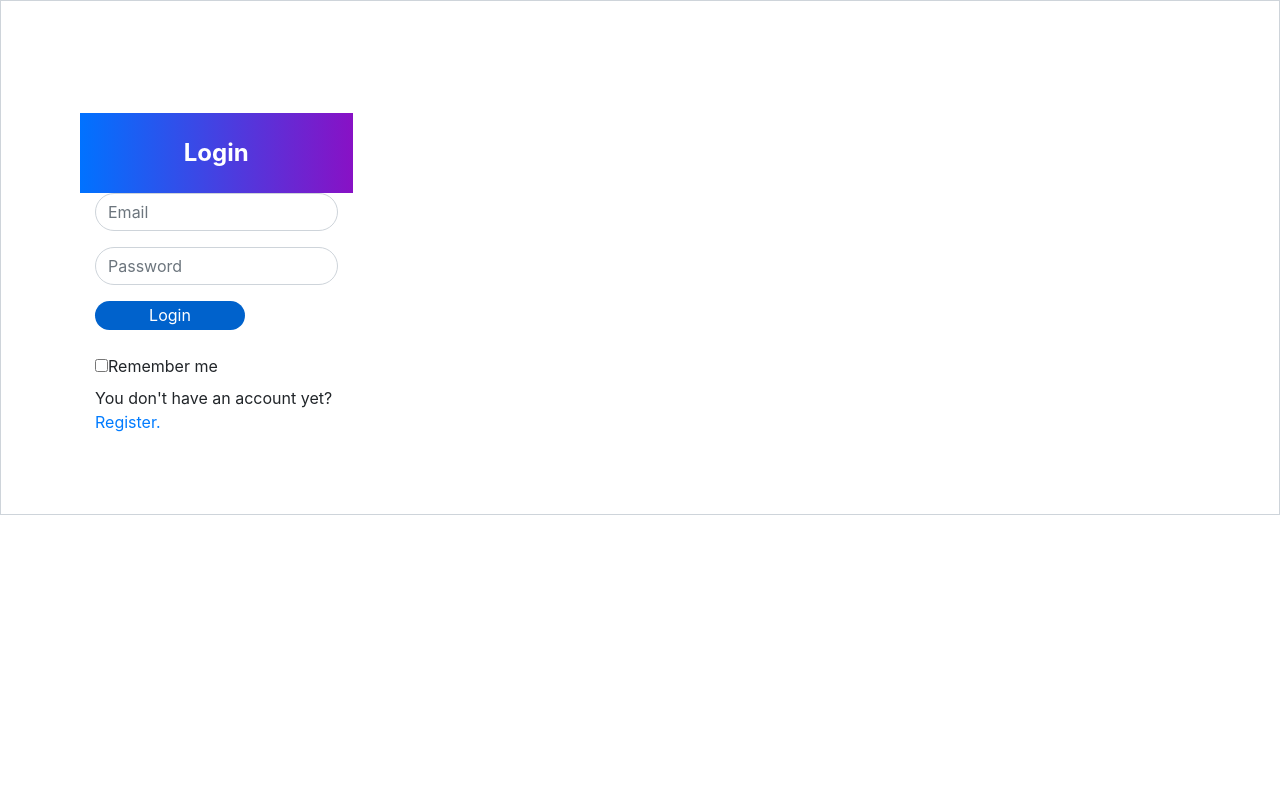
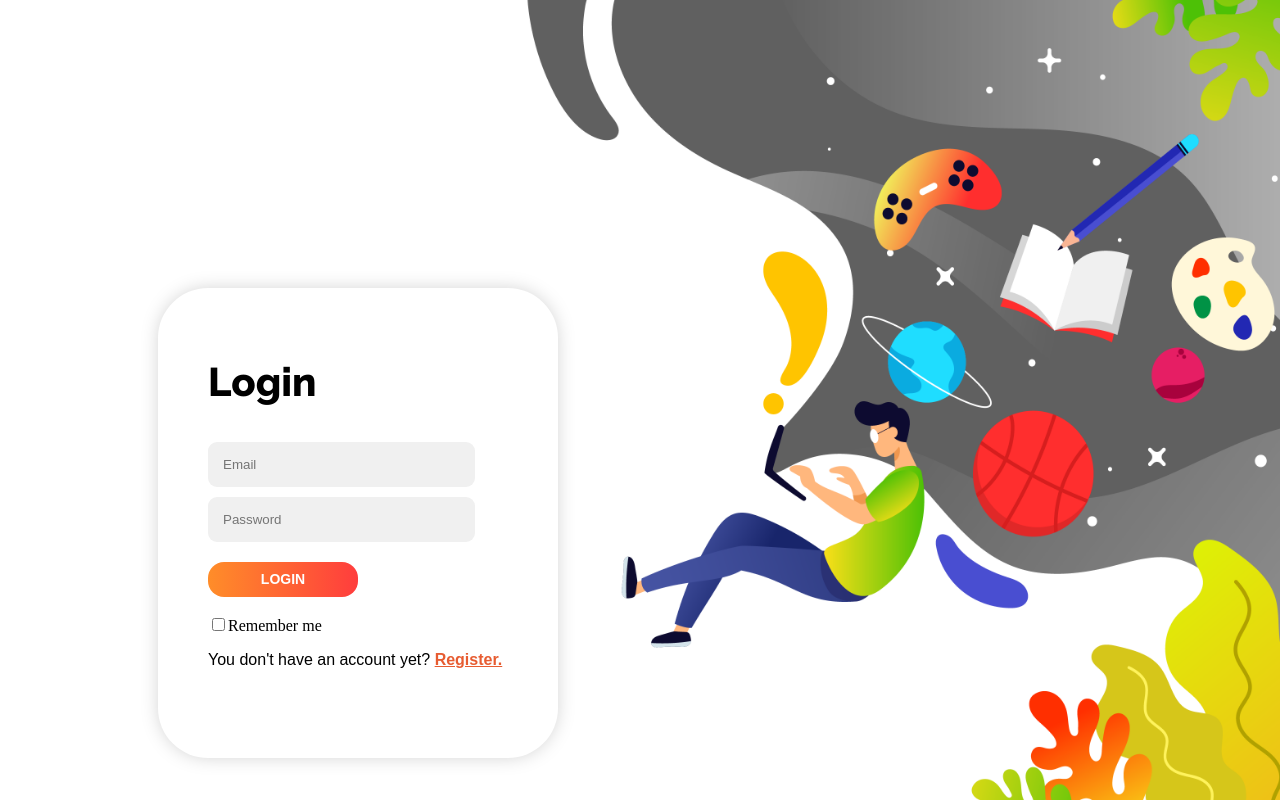
Before and after one commit to Britt-bit/PHP-project, a PHP site: page /login.php in a window 1280 px wide. Run offline with PHP 8.4, Linux system fonts and the light colour scheme.

Commit message:
login css

```diff
--- /dev/null
+++ b/css/login.css
@@ -0,0 +1,96 @@
+/*Achtergrond*/
+body{
+    background: url(../images/bg.png) no-repeat  center fixed;
+    background-size: 100%;
+}
+
+/*logo*/
+
+
+h1{
+    font-size: 40px;
+    font-family: 'Raleway', sans-serif;
+    margin-left: 50px;
+    margin-top: 70px;
+}
+
+/*foutmelding*/
+.error{
+    background-color: rgb(255, 165, 113);
+    height: 50px;
+    width: 400px;
+    border-radius: 12px;
+}
+
+.error p{
+    font-family: Arial, Helvetica, sans-serif;
+    font-size: 16px;
+    text-align: center;
+    padding-top: 13px;
+    color: white;
+
+}
+
+/*Login formulier*/
+.form{
+    background-color: rgb(255, 255, 255);
+    height: 470px;
+    width: 400px;
+    float: left;
+    margin-left: 150px;
+    margin-top: 280px;
+    border-radius: 50px;
+    box-shadow: 0px 0px 19px -2px rgba(0, 0, 0, 0.205);
+
+}
+
+/*NOG ZIEN + REKENING HOUDEN MET DE ERROR!*/
+.formbox{
+    background-color: rebeccapurple;
+}
+
+/*Input veld*/
+.inputField{
+    width: 250px;
+    height: 35px;
+    border-radius: 10px;
+    margin-top: 10px;
+    margin-left: 50px;
+    border-style: hidden;
+    border-radius: 9px;
+    padding-top: 5px;
+    padding-bottom: 5px;
+    background-color: rgb(240, 240, 240);
+    padding-left: 15px;
+}
+
+/*Submit button*/
+.btnSubmit{
+    width: 150px;
+    height: 35px;
+    border-radius: 16px;
+    border-style: hidden;
+    background: linear-gradient(90deg, rgba(255,141,41,1) 0%, rgba(255,61,61,1) 100%);
+    color: white;
+    font-family: 'Raleway', sans-serif;
+    font-size: 14px;
+    font-family: Arial, Helvetica, sans-serif;
+    font-weight: bold;
+}
+
+
+/*Checkbox*/
+.rememberMe{
+
+}
+/*Registreren*/
+.loginSettings a{
+    color: rgb(231, 92, 49);
+    font-weight: bold;
+}
+
+/**/
+.loginSettings{
+    margin-left: 50px;
+    margin-top: 20px;
+}
--- a/css/style.css
+++ b/css/style.css
@@ -1,39 +1,9 @@
-.note
-{
-    margin-top: 2em;
-    text-align: center;
-    height: 80px;
-    background: -webkit-linear-gradient(left, #0072ff, #8811c5);
-    color: #fff;
-    font-size: 1.5em;
-    font-weight: bold;
-    line-height: 80px;
-}
-.form-content
-{
-    padding: 5%;
-    border: 1px solid #ced4da;
-    margin-bottom: 2%;
-}
-.form-control{
-    border-radius:1.5rem;
-}
-.btnSubmit
-{
-    border:none;
-    border-radius:1.5rem;
-    padding: 1%;
-    width: 20%;
-    cursor: pointer;
-    background: #0062cc;
-    color: #fff;
+/*Algemene css*/
+body{
+    background-color: white;
+
 }
 
-.form__error
-{
-  color: red;
-  font-weight: lighter;
-  padding: 0.5em 1em;
-  margin-bottom: 1em;
-  font-size: 0.9em;
+p{
+    font-family: Arial, Helvetica, sans-serif;
 }
--- a/login.php
+++ b/login.php
@@ -28,8 +28,6 @@ function canLogin($email, $password){
         return false;
     }
 
-
-
     if($password == $user['password']){
         return true;
     }else{
@@ -45,7 +43,6 @@ $errors = [];
 
 //Detecteer submit
 if(!empty($_POST)){
-
 
     try{
     $user = new User();
@@ -77,9 +74,6 @@ if(!empty($_POST)){
 }
 }
 
-
-
-
 ?>
 
 
@@ -88,53 +82,45 @@ if(!empty($_POST)){
 <head>
     <meta charset="UTF-8">
     <meta name="viewport" content="width=device-width, initial-scale=1.0">
-    <link rel="stylesheet" href="https://stackpath.bootstrapcdn.com/bootstrap/4.4.1/css/bootstrap.min.css" integrity="sha384-Vkoo8x4CGsO3+Hhxv8T/Q5PaXtkKtu6ug5TOeNV6gBiFeWPGFN9MuhOf23Q9Ifjh" crossorigin="anonymous">
-    <link href="//maxcdn.bootstrapcdn.com/bootstrap/4.1.1/css/bootstrap.min.css" rel="stylesheet" id="bootstrap-css">
-    <link rel="stylesheet" href="/css/style.css">
+    <link href="https://fonts.googleapis.com/css2?family=Raleway:wght@800&display=swap" rel="stylesheet">
+    <link rel="stylesheet" href="./css/style.css">
+    <link rel="stylesheet" href="./css/login.css">
+
     <title>Login</title>
 </head>
 <body>
 
-
-
-<div class="container register-form">
-  <div class="form"></div>
+  <div>
     <!--Error melding-->
     <?php if( isset($error) ): ?>
-        <div class="alert alert-danger" role="alert">
+        <div class="error" role="alert">
             <p>
             <?php echo $error; ?>
             </p>
         </div>
     <?php endif;?>
-        </div>
-
-
-
+  </div>
 
         <form action="" method="POST">
-            <div class="form-content">
-            <div class="col-md-6">
-                    <div class="note col-md-6">
-                    <p>Login</p>
-                    </div>
+            <div class="form">
+                    <h1> Login</h1>
+
                 <!-- Email veld -->
-                    <div class="form-group col-md-6">
-                        <input name="email" id="email" type="text" placeholder="Email" class= "form-control" value="<?php if(isset($_POST['email'])) echo $_POST['email']; ?>">
+                    <div class="email">
+                        <input name="email" id="email" type="text" placeholder="Email" class= "inputField" value="<?php if(isset($_POST['email'])) echo $_POST['email']; ?>">
                     </div>
 
                 <!-- Password veld -->
-
-                    <div class="form-group col-md-6">
-                        <input name="password" id="password" type="password" placeholder="Password" class= "form-control"  value="">
+                    <div class="password">
+                        <input name="password" id="password" type="password" placeholder="Password" class= "inputField"  value="">
                     </div>
 
                 <!--Login button-->
-                    <div class="form-group col-md-6">
-                        <button type="submit" class="btnSubmit" style="border-radius: 20px; width: 150px;" >Login</button>
+                    <div class="loginSettings">
+                        <button type="submit" class="btnSubmit">LOGIN</button>
                         <br><br>
                         <!--onthoud mij checkbox-->
-                        <input type="checkbox" id="rememberMe"><label for="rememberMe" class="">Remember me</label>
+                        <input type="checkbox" class="rememberMe"><label for="rememberMe" class="">Remember me</label>
                         <br>
                         <!--Password vergeten-->
                         <!--<a href="">Forgot password?</a>
@@ -142,20 +128,14 @@ if(!empty($_POST)){
                         <!--Nog geen account?-->
                         <p>You don't have an account yet? <a href="register.php">Register.</a></p>
                     </div>
-                </div>
             </div>
         </form>
     </div>
 </div>
-
-
-
-
-
-    </div>
+</div>
+</div>
 
 </body>
 <script src="https://code.jquery.com/jquery-3.4.1.slim.min.js" integrity="sha384-J6qa4849blE2+poT4WnyKhv5vZF5SrPo0iEjwBvKU7imGFAV0wwj1yYfoRSJoZ+n" crossorigin="anonymous"></script>
 <script src="https://cdn.jsdelivr.net/npm/popper.js@1.16.0/dist/umd/popper.min.js" integrity="sha384-Q6E9RHvbIyZFJoft+2mJbHaEWldlvI9IOYy5n3zV9zzTtmI3UksdQRVvoxMfooAo" crossorigin="anonymous"></script>
-<script src="https://stackpath.bootstrapcdn.com/bootstrap/4.4.1/js/bootstrap.min.js" integrity="sha384-wfSDF2E50Y2D1uUdj0O3uMBJnjuUD4Ih7YwaYd1iqfktj0Uod8GCExl3Og8ifwB6" crossorigin="anonymous"></script>
 </html>
```
Also changed, not shown: images/bg.png (added), images/logo.png (added).
